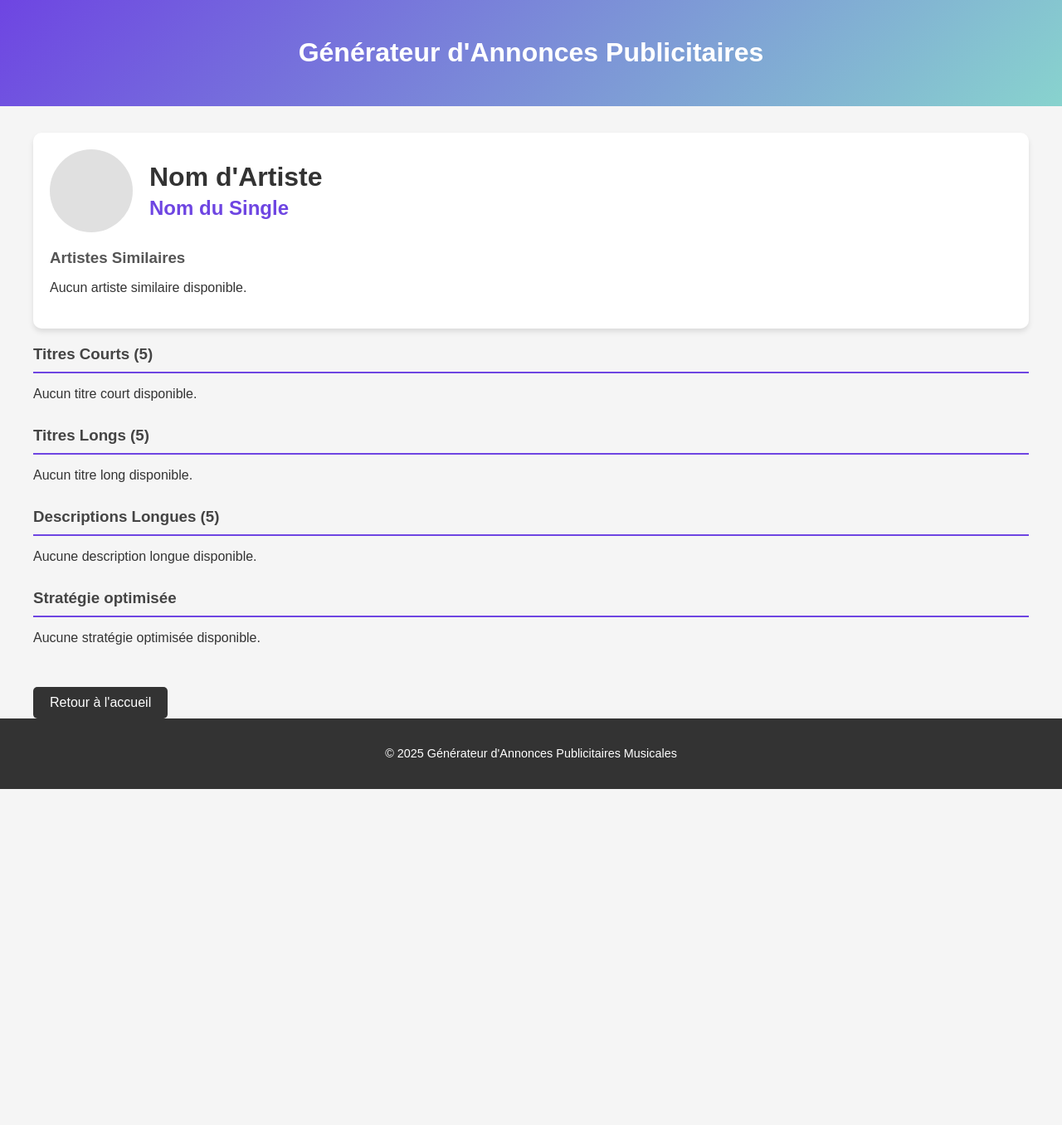
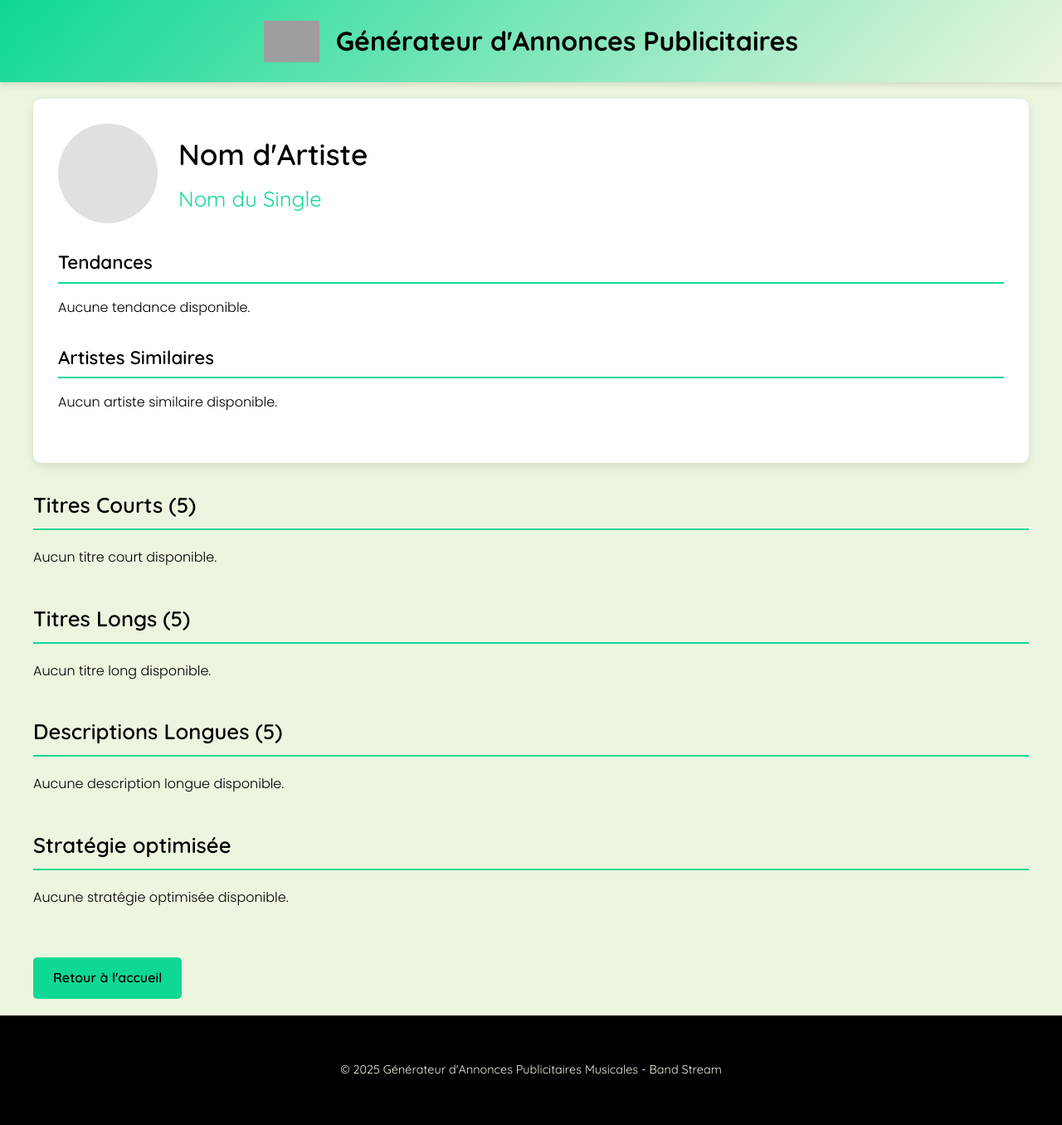
Before and after one commit to DenisAIagent/Bandstream-AiAgent, a Flask app: template campaign_supervisor/templates/results.html in a window 1280 px wide. Shown: the whole page at 83% size. Before the commit the page ends 951 px from the top, so only its background shows below. Run offline with Flask 2, Linux system fonts and the light colour scheme; the template is opened without the code that fills it, so the values that code supplies are empty; grey boxes are pictures that could not be loaded.

Commit message:
Update results.html
modification UX

```diff
--- a/campaign_supervisor/templates/results.html
+++ b/campaign_supervisor/templates/results.html
@@ -3,115 +3,176 @@
 <head>
     <meta charset="UTF-8">
     <meta name="viewport" content="width=device-width, initial-scale=1.0">
-    <title>Générateur d'Annonces Publicitaires Musicales</title>
+    <title>Band Stream Crew AI Agent</title>
+    <link href="https://fonts.googleapis.com/css2?family=Quicksand:wght@400;600;700&family=Poppins:wght@300;400;500;700&display=swap" rel="stylesheet">
     <style>
         body {
-            font-family: 'Arial', sans-serif;
+            font-family: 'Poppins', sans-serif;
+            font-weight: 300; /* Light pour le texte courant */
             margin: 0;
             padding: 0;
-            background-color: #f5f5f5;
-            color: #333;
+            background-color: #EBF5DF; /* Vert clair de Band Stream */
+            color: #000000; /* Noir de Band Stream */
+            line-height: 1.6;
         }
         header {
-            background: linear-gradient(135deg, #6e45e2, #88d3ce);
-            color: white;
+            background: linear-gradient(135deg, #0ED894, #EBF5DF); /* Dégradé vert Band Stream à vert clair */
+            color: #000000; /* Noir pour le texte */
             text-align: center;
             padding: 1.5rem 0;
-            margin-bottom: 2rem;
+            box-shadow: 0 4px 6px rgba(0, 0, 0, 0.1);
+        }
+        .header-content {
+            display: flex;
+            align-items: center;
+            justify-content: center;
+            max-width: 1200px;
+            margin: 0 auto;
+            padding: 0 20px;
+        }
+        .header-content img {
+            height: 50px;
+            margin-right: 20px;
+        }
+        .header-content h1 {
+            font-family: 'Quicksand', sans-serif;
+            font-size: 2rem;
+            font-weight: 700; /* Bold pour le titre principal */
+            margin: 0;
         }
         .container {
             max-width: 1200px;
             margin: 0 auto;
-            padding: 0 20px;
+            padding: 20px;
         }
         .artist-info {
             background-color: white;
             border-radius: 10px;
-            padding: 20px;
-            box-shadow: 0 4px 6px rgba(0, 0, 0, 0.1);
-            margin-bottom: 20px;
+            padding: 30px;
+            box-shadow: 0 4px 12px rgba(0, 0, 0, 0.1);
+            margin-bottom: 30px;
+            transition: transform 0.2s ease-in-out;
+        }
+        .artist-info:hover {
+            transform: translateY(-5px);
         }
         .artist-header {
             display: flex;
             align-items: center;
-            margin-bottom: 20px;
+            margin-bottom: 30px;
         }
         .artist-image {
-            width: 100px;
-            height: 100px;
+            width: 120px;
+            height: 120px;
             border-radius: 50%;
             background-color: #e0e0e0;
-            margin-right: 20px;
+            margin-right: 25px;
         }
         .artist-details h1 {
             margin: 0;
-            font-size: 2rem;
-            color: #333;
+            font-family: 'Quicksand', sans-serif;
+            font-size: 2.2rem;
+            font-weight: 600; /* Medium pour les titres */
+            color: #000000; /* Noir de Band Stream */
         }
         .artist-details h2 {
             margin: 5px 0 0;
-            font-size: 1.5rem;
-            color: #6e45e2;
+            font-family: 'Quicksand', sans-serif;
+            font-size: 1.6rem;
+            font-weight: 400; /* Regular pour les sous-titres */
+            color: #0ED894; /* Vert Band Stream */
         }
-        .similar-artists {
-            margin-bottom: 20px;
+        .trends, .similar-artists {
+            margin-bottom: 30px;
         }
-        .similar-artists h3 {
+        .trends h3, .similar-artists h3 {
+            font-family: 'Quicksand', sans-serif;
+            font-size: 1.4rem;
+            font-weight: 600; /* Medium pour les titres */
+            color: #000000; /* Noir de Band Stream */
+            margin-bottom: 15px;
+            border-bottom: 2px solid #0ED894; /* Vert Band Stream */
+            padding-bottom: 5px;
+        }
+        .trends ul, .similar-artists ul {
+            list-style-type: disc;
+            padding-left: 25px;
+        }
+        .trends li, .similar-artists li {
+            font-family: 'Poppins', sans-serif;
+            font-weight: 300; /* Light pour le texte courant */
+            font-size: 1.1rem;
             margin-bottom: 10px;
-            color: #555;
-        }
-        .similar-artists ul {
-            list-style-type: disc;
-            padding-left: 20px;
-        }
-        .similar-artists li {
-            margin-bottom: 5px;
+            color: #000000; /* Noir de Band Stream */
         }
         .content-section {
-            margin-bottom: 30px;
+            margin-bottom: 40px;
         }
         .content-section h3 {
-            border-bottom: 2px solid #6e45e2;
-            padding-bottom: 10px;
-            margin-bottom: 15px;
-            color: #444;
+            font-family: 'Quicksand', sans-serif;
+            font-size: 1.6rem;
+            font-weight: 600; /* Medium pour les titres */
+            color: #000000; /* Noir de Band Stream */
+            margin-bottom: 20px;
+            border-bottom: 2px solid #0ED894; /* Vert Band Stream */
+            padding-bottom: 8px;
         }
         .content-box {
             background-color: white;
-            border-radius: 5px;
-            padding: 15px;
-            margin-bottom: 15px;
-            box-shadow: 0 2px 4px rgba(0, 0, 0, 0.05);
+            border-radius: 8px;
+            padding: 20px;
+            margin-bottom: 20px;
+            box-shadow: 0 2px 8px rgba(0, 0, 0, 0.05);
+            transition: transform 0.2s ease-in-out;
+        }
+        .content-box:hover {
+            transform: translateY(-3px);
         }
         .content-box h4 {
+            font-family: 'Quicksand', sans-serif;
+            font-size: 1.2rem;
+            font-weight: 400; /* Regular pour les sous-titres */
+            color: #0ED894; /* Vert Band Stream */
             margin-top: 0;
-            color: #6e45e2;
+            margin-bottom: 10px;
         }
         .content-box p {
+            font-family: 'Poppins', sans-serif;
+            font-weight: 300; /* Light pour le texte courant */
+            font-size: 1rem;
+            color: #000000; /* Noir de Band Stream */
             margin-bottom: 0;
-            line-height: 1.6;
         }
         footer {
             text-align: center;
             padding: 20px;
-            background-color: #333;
-            color: white;
+            background-color: #000000; /* Noir de Band Stream */
+            color: #EBF5DF; /* Vert clair pour le texte */
             font-size: 0.9rem;
+            font-family: 'Quicksand', sans-serif;
+            font-weight: 400;
         }
         .button {
             display: inline-block;
-            padding: 10px 20px;
-            background-color: #333;
-            color: #fff;
+            padding: 12px 24px;
+            background-color: #0ED894; /* Vert Band Stream */
+            color: #000000; /* Noir pour le texte */
             text-decoration: none;
             border-radius: 5px;
+            font-family: 'Quicksand', sans-serif;
+            font-weight: 600; /* Medium pour le bouton */
             margin-top: 20px;
+            transition: background-color 0.3s ease;
+        }
+        .button:hover {
+            background-color: #0BBF7A; /* Vert légèrement plus foncé pour le survol */
         }
     </style>
 </head>
 <body>
     <header>
-        <div class="container">
+        <div class="header-content">
+            <img src="https://i.postimg.cc/Y0dCw2sK/Bandstream-logo-quadri-noir.png" alt="Band Stream Logo">
             <h1>Générateur d'Annonces Publicitaires</h1>
         </div>
     </header>
@@ -121,9 +182,22 @@
             <div class="artist-header">
                 <div class="artist-image"></div>
                 <div class="artist-details">
-                    <h1 id="artist-name">{{ artist | default("Nom d'Artiste") }}</h1>
-                    <h2 id="single-name">{{ style | default("Nom du Single") }}</h2>
+                    <h1 id="artist-name">{{ artist | default("Nom d'Artiste") | e }}</h1>
+                    <h2 id="single-name">{{ style | default("Nom du Single") | e }}</h2>
                 </div>
+            </div>
+
+            <div class="trends">
+                <h3>Tendances</h3>
+                {% if analysis and analysis.trends %}
+                    <ul>
+                        {% for trend in analysis.trends %}
+                            <li>{{ trend | e }}</li>
+                        {% endfor %}
+                    </ul>
+                {% else %}
+                    <p>Aucune tendance disponible.</p>
+                {% endif %}
             </div>
 
             <div class="similar-artists">
@@ -131,7 +205,7 @@
                 {% if analysis and analysis.lookalike_artists %}
                     <ul id="similar-artists-list">
                         {% for artist in analysis.lookalike_artists %}
-                            <li>{{ artist }}</li>
+                            <li>{{ artist | e }}</li>
                         {% endfor %}
                     </ul>
                 {% else %}
@@ -146,7 +220,7 @@
                 {% for title in short_titles %}
                     <div class="content-box">
                         <h4>Titre {{ loop.index }}</h4>
-                        <p>{{ title.title | default("Titre non spécifié") }} ({{ title.character_count | default(0) }}/30 caractères)</p>
+                        <p>{{ title.title | default("Titre non spécifié") | e }} ({{ title.character_count | default(0) }}/30 caractères)</p>
                     </div>
                 {% endfor %}
             {% else %}
@@ -160,7 +234,7 @@
                 {% for title in long_titles %}
                     <div class="content-box">
                         <h4>Titre Long {{ loop.index }}</h4>
-                        <p>{{ title.title | default("Titre long non spécifié") }} ({{ title.character_count | default(0) }} caractères)</p>
+                        <p>{{ title.title | default("Titre long non spécifié") | e }} ({{ title.character_count | default(0) }} caractères)</p>
                     </div>
                 {% endfor %}
             {% else %}
@@ -174,7 +248,7 @@
                 {% for desc in long_descriptions %}
                     <div class="content-box">
                         <h4>Description {{ loop.index }}</h4>
-                        <p>{{ desc.description | default("Description non spécifiée") }} ({{ desc.character_count | default(0) }} caractères)</p>
+                        <p>{{ desc.description | default("Description non spécifiée") | e }} ({{ desc.character_count | default(0) }} caractères)</p>
                     </div>
                 {% endfor %}
             {% else %}
@@ -185,15 +259,19 @@
         <div class="content-section">
             <h3>Stratégie optimisée</h3>
             {% if strategy %}
-                <p><strong>Public cible :</strong> {{ strategy.target_audience | default("Non spécifié") }}</p>
-                <p><strong>Canaux :</strong> {{ strategy.channels | join(", ") | default("Aucun canal spécifié") }}</p>
+                <p><strong>Public cible :</strong> {{ strategy.target_audience | default("Non spécifié") | e }}</p>
+                <p><strong>Canaux :</strong> {{ strategy.channels | join(", ") | default("Aucun canal spécifié") | e }}</p>
                 <p><strong>Allocation du budget :</strong></p>
                 <ul>
-                    {% for channel, allocation in strategy.budget_allocation.items() %}
-                        <li>{{ channel }} : {{ (allocation * 100) | round(2) }}%</li>
+                    {% if strategy.budget_allocation %}
+                        {% for channel, allocation in strategy.budget_allocation.items() %}
+                            <li>{{ channel | e }} : {{ (allocation * 100) | round(2) }}%</li>
+                        {% else %}
+                            <li>Aucune allocation de budget spécifiée.</li>
+                        {% endfor %}
                     {% else %}
                         <li>Aucune allocation de budget spécifiée.</li>
-                    {% endfor %}
+                    {% endif %}
                 </ul>
             {% else %}
                 <p>Aucune stratégie optimisée disponible.</p>
@@ -205,7 +283,7 @@
 
     <footer>
         <div class="container">
-            <p>© 2025 Générateur d'Annonces Publicitaires Musicales</p>
+            <p>© 2025 Générateur d'Annonces Publicitaires Musicales - Band Stream</p>
         </div>
     </footer>
 </body>
```
